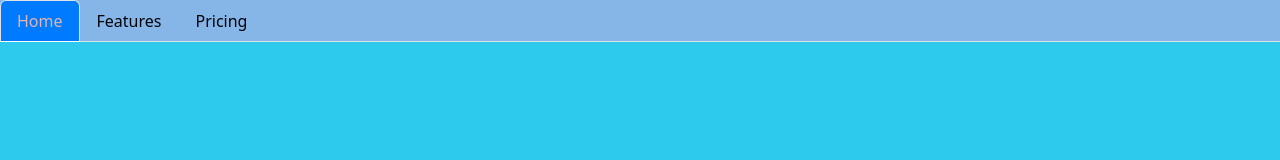
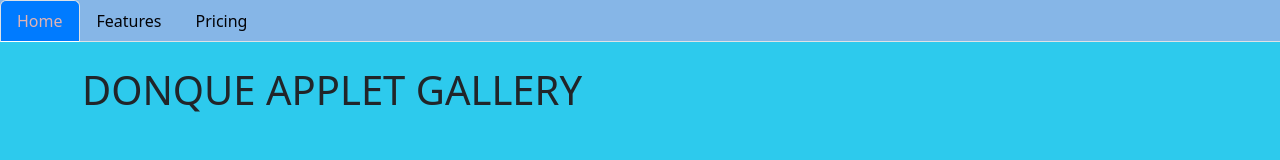
Before and after one commit to LLOYDY0510/it24----A, a plain HTML site: page index.html in a window 1280 px wide. Drawn offline with nearby package versions, Linux system fonts and the light colour scheme.

Commit message:
Added container

```diff
--- a/index.html
+++ b/index.html
@@ -48,3 +48,5 @@
                 <a class="nav-link" href="#">Pricing</a>
             </li>
         </ul>
+        <div class="container mt-4">
+            <h1>DONQUE APPLET GALLERY</h1>
```
